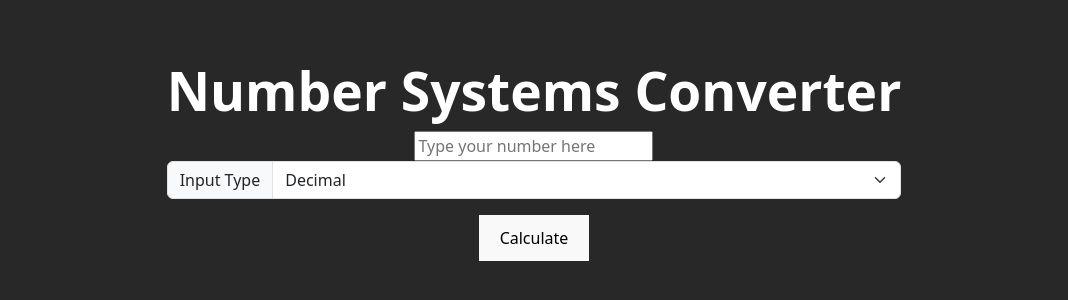
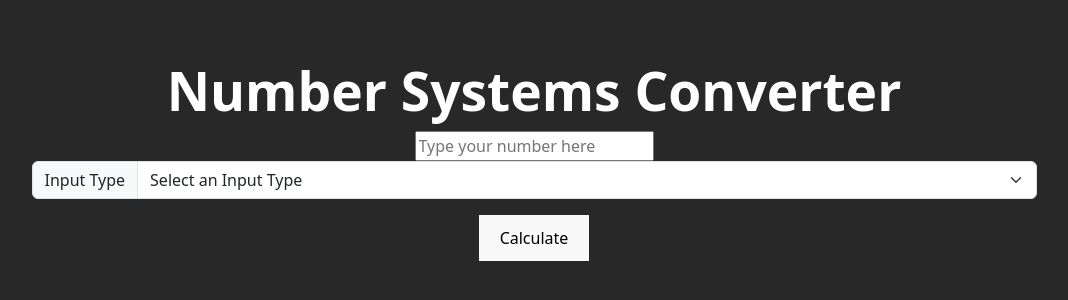
Before and after one commit to TimaGez/tools-project, a React (Vite) app: page /#/number-systems in a window 1280 px wide. Shown: the part 232-532 px from the top of the page, without its empty margins (106-1174 px from the left). Built offline with nearby package versions, Linux system fonts and the light colour scheme.

Commit message:
finished number systems

```diff
--- a/index.html
+++ b/index.html
@@ -4,6 +4,7 @@
     <meta charset="UTF-8" />
     <link rel="icon" type="image/svg+xml" href="/vite.svg" />
     <meta name="viewport" content="width=device-width, initial-scale=1.0" />
+
     <title>The Tools Project</title>
   </head>
   <body>
--- a/src/App.css
+++ b/src/App.css
@@ -63,3 +63,12 @@ body {
   margin-right: 10px;
   margin-left: 10px;
 }
+
+.titles {
+  margin: 10px;
+}
+
+.values {
+  width: 500px;
+  word-wrap: break-word;
+}
--- a/src/pages/NumberSystems.jsx
+++ b/src/pages/NumberSystems.jsx
@@ -4,7 +4,7 @@ import { useState, useRef } from 'react';
 export default function NumberSystems() {
     const [userInput, setUserInput] = useState('');
     const [invalidInput, setInvalidInput] = useState(false);
-    const inputTypeRef = useRef(0)
+    const inputTypeRef = useRef("")
 
     const [firstConversionTitle, setFirstConversionTitle] = useState("");
     const [secondConversionTitle, setSecondConversionTitle] = useState("");
@@ -41,7 +41,7 @@ export default function NumberSystems() {
                 setSecondConversionTitle("Hexadecimal");
 
                 // Set Values
-                setFirstConversionVal(parseInt(userInput, 2))
+                setFirstConversionVal(BigInt(`0x${userInput}`).toString(2))
                 setSecondConversionVal(parseInt(userInput, 2).toString(16).toUpperCase());
                 break;
             case "3": // Hex
@@ -51,19 +51,21 @@ export default function NumberSystems() {
                     break;
                 }
                 setInvalidInput(false);
+
                 // Set titles
                 setFirstConversionTitle("Binary");
                 setSecondConversionTitle("Decimal");
 
                 // Set Values
-                setFirstConversionVal(parseInt(userInput, 16).toString(2))
-                setSecondConversionVal(parseInt(userInput, 16))
+                setFirstConversionVal(BigInt(`0x${userInput}`).toString(2))
+                setSecondConversionVal(BigInt(`0x${userInput}`).toString(10))
                 break;
         }
     }
 
     return (
         <>
+            <form onSubmit={startConversion}>
                 <h1 className="title">Number Systems Converter</h1>
                 <input
                     type="text"
@@ -72,29 +74,30 @@ export default function NumberSystems() {
                     value={userInput}
                     onChange={(event) => setUserInput(event.target.value)}
                 />
-            <div className="input-group mb-3">
+                <div className="input-group mb-3 form">
                     <span className="input-group-text">Input Type</span>
                     <select className="form-select" aria-label="input type selector" ref={inputTypeRef}>
+                        <option selected>Select an Input Type</option>
                         <option value="1">Decimal</option>
                         <option value="2">Binary</option>
                         <option value="3">Hexadecimal</option>
                     </select>
                 </div>
-
-            <button onClick={startConversion}>Calculate</button>
+                <button type="submit">Calculate</button>
+            </form>
 
             {invalidInput ? (
                 <h2>Invalid Input</h2>
             ) : (
                 <div style={{ display: "flex", justifyContent: "center", textAlign: "center" }}>
                     <div style={{ marginRight: "5px" }}>
-                        <h3>{firstConversionTitle}</h3>
-                        <p>{firstConversionVal}</p>
+                        <h3 className='titles'>{firstConversionTitle}</h3>
+                        <p className='values'>{firstConversionVal}</p>
                     </div>
 
                     <div>
-                        <h3>{secondConversionTitle}</h3>
-                        <p>{secondConversionVal}</p>
+                        <h3 className='titles'>{secondConversionTitle}</h3>
+                        <p className='values'>{secondConversionVal}</p>
                     </div>
                 </div>
             )}
```
Also changed, not shown: src/pages/Home.jsx (line endings or trailing spaces). Lines whose indentation alone changed are shown as unchanged.
